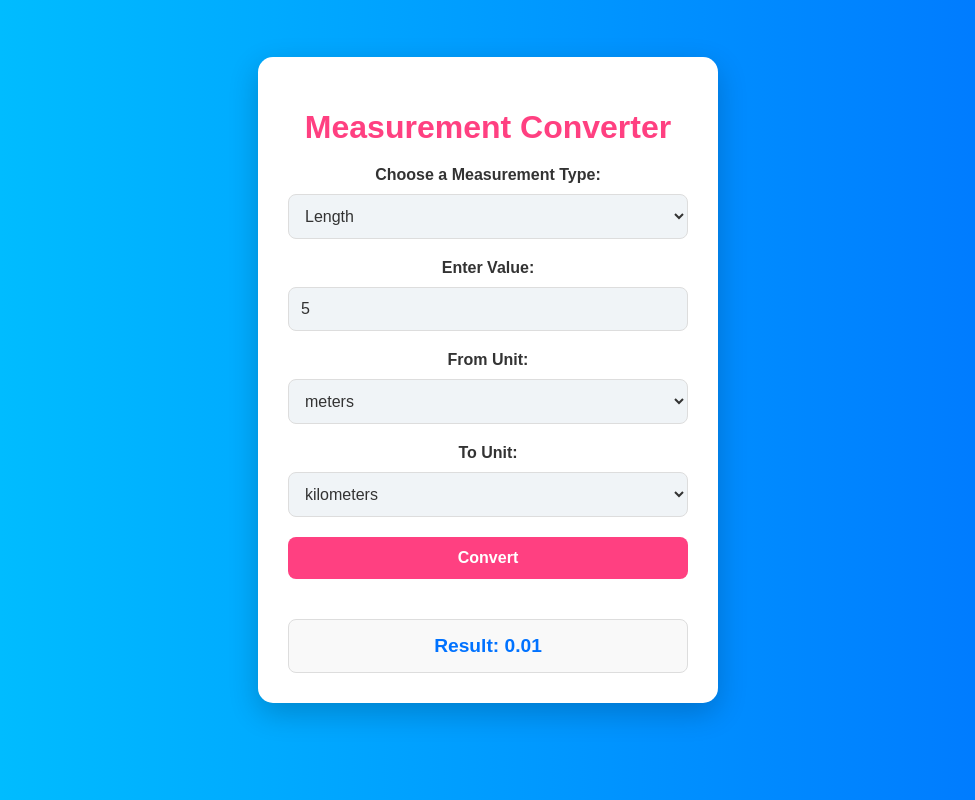
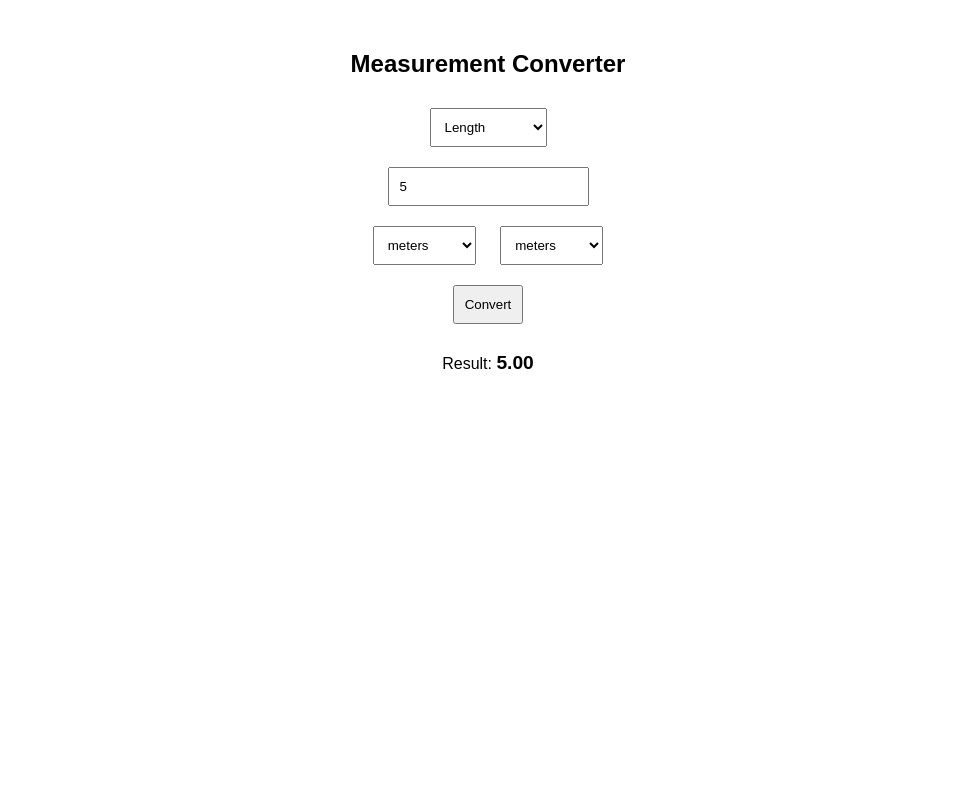
Before and after one commit to MOTOBOIII/motoboiii.github.io, a plain HTML site: page index.html in a window 1280 px wide. Both pictures are taken after typing "5" into the empty fields and a click on the button "Convert". Shown: the whole page, without its empty margins (152-1127 px from the left). Drawn offline with Linux system fonts and the light colour scheme.

Commit message:
index.html

```diff
--- a/index.html
+++ b/index.html
@@ -1,195 +1,77 @@
+<!DOCTYPE html>
 <html>
 <head>
-    <title>Measurement Converter </title>
+  <title>Converter</title>
   <style>
-        body {
-            font-family: Arial, sans-serif;
-            background: linear-gradient(to right, #00c6ff, #0072ff);
-            display: flex;
-            justify-content: center;
-            align-items: center;
-            height: 100vh;
-            margin: 0;
-        }
-
-        .container {
-            background-color: #ffffff;
-            padding: 30px;
-            border-radius: 15px;
-            box-shadow: 0 10px 30px rgba(0, 0, 0, 0.2);
-            width: 400px;
-            text-align: center;
-            transform: translateY(-20px);
-        }
-
-        h1 {
-            color: #ff4081;
-            font-size: 2rem;
-            margin-bottom: 20px;
-        }
-
-        label {
-            display: block;
-            margin-bottom: 10px;
-            font-weight: bold;
-            font-size: 1rem;
-            color: #333;
-        }
-
-        select, input, button {
-            width: 100%;
-            padding: 12px;
-            margin-bottom: 20px;
-            border-radius: 8px;
-            border: 1px solid #ddd;
-            font-size: 1rem;
-        }
-
-        select, input {
-            background-color: #f0f4f7;
-            color: #333;
-        }
-
-        button {
-            background-color: #ff4081;
-            color: white;
-            border: none;
-            cursor: pointer;
-            font-weight: bold;
-            transition: background-color 0.3s ease;
-        }
-
-        button:hover {
-            background-color: #ff80ab;
-        }
-
-        .result {
-            background-color: #f9f9f9;
-            padding: 15px;
-            border: 1px solid #ddd;
-            border-radius: 8px;
-            margin-top: 20px;
-            font-size: 1.2rem;
-            font-weight: bold;
-            color: #0072ff;
-        }
-
-        .error {
-            color: red;
-            font-size: 1rem;
-            margin-top: 10px;
-        }
+    body { font-family: sans-serif; text-align: center; margin-top: 50px; }
+    select, input, button { margin: 10px; padding: 10px; }
+    span { font-weight: bold; font-size: 1.2em; }
   </style>
 </head>
 <body>
 
-<div class="container">
-    <h1>Measurement Converter</h1>
-    <label for="measurementType">Choose a Measurement Type:</label>
-    <select id="measurementType" onchange="updateUnits()">
+<h2>Measurement Converter</h2>
+
+<select id="type" onchange="setUnits()">
   <option value="length">Length</option>
   <option value="weight">Weight</option>
   <option value="temperature">Temperature</option>
-    </select>
-    <label for="inputValue">Enter Value:</label>
-    <input type="number" id="inputValue" placeholder="Enter value" />
-    <label for="fromUnit">From Unit:</label>
-    <select id="fromUnit"></select>
-    <label for="toUnit">To Unit:</label>
-    <select id="toUnit"></select>
-    <button onclick="convert()">Convert</button>
-    <div id="errorMessage" class="error"></div>
-    <div id="result" class="result">
-        Result: <span id="conversionResult">0</span>
-    </div>
-</div>
+</select><br>
+
+<input id="value" type="number" placeholder="Enter value"><br>
+
+<select id="from"></select>
+<select id="to"></select><br>
+
+<button onclick="convert()">Convert</button><br><br>
+
+Result: <span id="output">0</span>
 
 <script>
-    const conversions = {
-        length: {
-            units: ['meters', 'kilometers', 'miles', 'feet'],
-            toMeters: {
-                'kilometers': 1000,
-                'miles': 1609.34,
-                'feet': 0.3048,
-                'meters': 1
-            }
-        },
-        weight: {
-            units: ['kilograms', 'grams', 'pounds'],
-            toKilograms: {
-                'grams': 0.001,
-                'pounds': 0.453592,
-                'kilograms': 1
-            }
-        },
+  const units = {
+    length: { list: ['meters', 'kilometers', 'miles'], base: { meters:1, kilometers:1000, miles:1609.34 } },
+    weight: { list: ['kilograms', 'grams', 'pounds'], base: { kilograms:1, grams:0.001, pounds:0.453592 } },
     temperature: {
-            units: ['Celsius', 'Fahrenheit', 'Kelvin'],
-            toCelsius: {
-                'Fahrenheit': (temp) => (temp - 32) * 5 / 9,
-                'Kelvin': (temp) => temp - 273.15,
-                'Celsius': (temp) => temp
+      list: ['Celsius', 'Fahrenheit', 'Kelvin'],
+      convert: (val, from, to) => {
+        if (from === 'Fahrenheit') val = (val - 32) * 5/9;
+        else if (from === 'Kelvin') val = val - 273.15;
+        if (to === 'Fahrenheit') return (val * 9/5) + 32;
+        else if (to === 'Kelvin') return val + 273.15;
+        return val;
       }
     }
   };
 
-    function updateUnits() {
-        const type = document.getElementById('measurementType').value;
-        const fromUnit = document.getElementById('fromUnit');
-        const toUnit = document.getElementById('toUnit');
-        const units = conversions[type].units;
-        fromUnit.innerHTML = '';
-        toUnit.innerHTML = '';
-        units.forEach(unit => {
-            const optionFrom = document.createElement('option');
-            optionFrom.value = unit;
-            optionFrom.innerText = unit;
-            fromUnit.appendChild(optionFrom);
-
-            const optionTo = document.createElement('option');
-            optionTo.value = unit;
-            optionTo.innerText = unit;
-            toUnit.appendChild(optionTo);
+  function setUnits() {
+    const type = document.getElementById('type').value;
+    const from = document.getElementById('from');
+    const to = document.getElementById('to');
+    from.innerHTML = to.innerHTML = '';
+    units[type].list.forEach(unit => {
+      from.innerHTML += `<option>${unit}</option>`;
+      to.innerHTML += `<option>${unit}</option>`;
     });
-        fromUnit.value = units[0];
-        toUnit.value = units[1];
   }
 
   function convert() {
-        const type = document.getElementById('measurementType').value;
-        const inputValue = parseFloat(document.getElementById('inputValue').value);
-        const fromUnit = document.getElementById('fromUnit').value;
-        const toUnit = document.getElementById('toUnit').value;
-        const errorMessage = document.getElementById('errorMessage');
-        const resultElement = document.getElementById('conversionResult');
-        errorMessage.innerText = '';
-        if (isNaN(inputValue) || inputValue === '') {
-            errorMessage.innerText = 'Please enter a valid number.';
-            resultElement.innerText = '0';
-            return;
+    const type = document.getElementById('type').value;
+    const val = parseFloat(document.getElementById('value').value);
+    const from = document.getElementById('from').value;
+    const to = document.getElementById('to').value;
+    if (isNaN(val)) { document.getElementById('output').innerText = 'Invalid'; return; }
+
+    let result = 0;
+    if (type === 'temperature') {
+      result = units.temperature.convert(val, from, to);
+    } else {
+      const base = units[type].base;
+      result = val * base[from] / base[to];
     }
-        let result;
-        if (type === 'length') {
-            const meters = inputValue * conversions.length.toMeters[fromUnit];
-            result = meters / conversions.length.toMeters[toUnit];
-        } else if (type === 'weight') {
-            const kilograms = inputValue * conversions.weight.toKilograms[fromUnit];
-            result = kilograms / conversions.weight.toKilograms[toUnit];
-        } else if (type === 'temperature') {
-            const celsius = conversions.temperature.toCelsius[fromUnit](inputValue);
-            if (toUnit === 'Fahrenheit') {
-                result = (celsius * 9 / 5) + 32;
-            } else if (toUnit === 'Kelvin') {
-                result = celsius + 273.15;
-            } else {
-                result = celsius;
-            }
+    document.getElementById('output').innerText = result.toFixed(2);
   }
 
-        resultElement.innerText = result.toFixed(2);
-    }
-
-    updateUnits();
+  setUnits();
 </script>
 
 </body>
```
Lines whose indentation alone changed are shown as unchanged.
